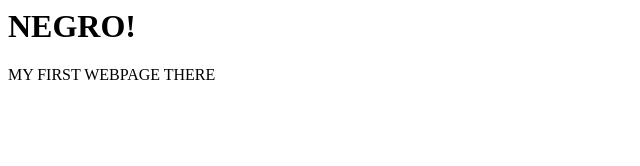
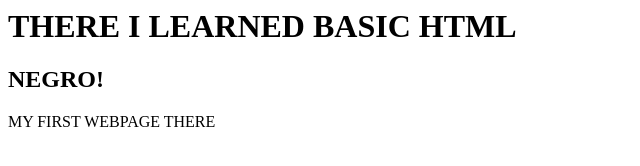
Before and after one commit to DaRealDevler/Practice-Site, a plain HTML site: page index.html in a window 1280 px wide. Shown: the whole page, without its empty margins (0-640 px from the left). Drawn offline with Linux system fonts and the light colour scheme.

Commit message:
Update index.html

```diff
--- a/index.html
+++ b/index.html
@@ -1,11 +1,11 @@
 <html>
 
 <head>
-  <title>THERE I LEARNED BASIC HTML</title>
+  <h1>THERE I LEARNED BASIC HTML</h1>
 </head>
 
 <body>
-  <h1>NEGRO!</h1>
+  <h2>NEGRO!</h2>
   <p1>MY FIRST WEBPAGE THERE</p1>
 
 </body>
```
